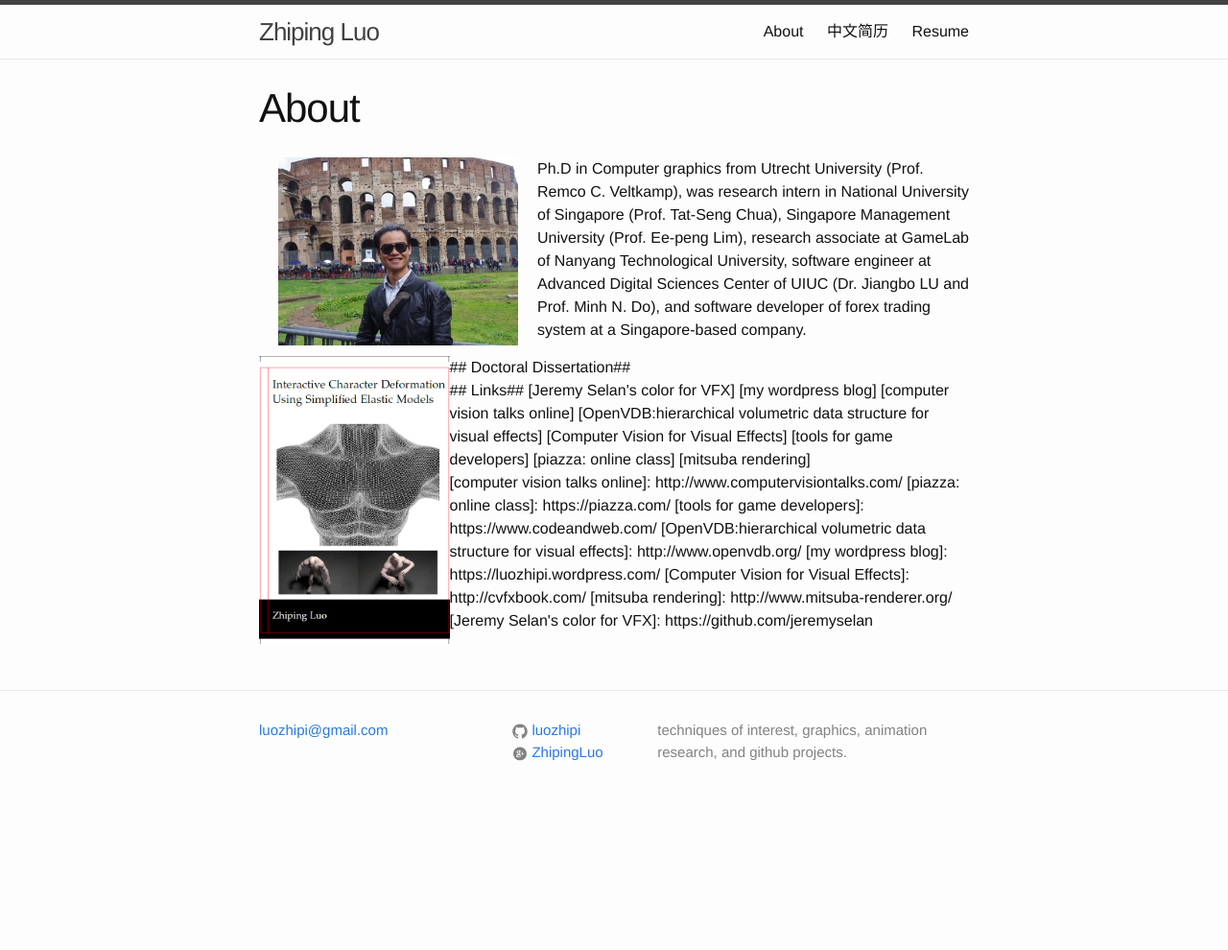
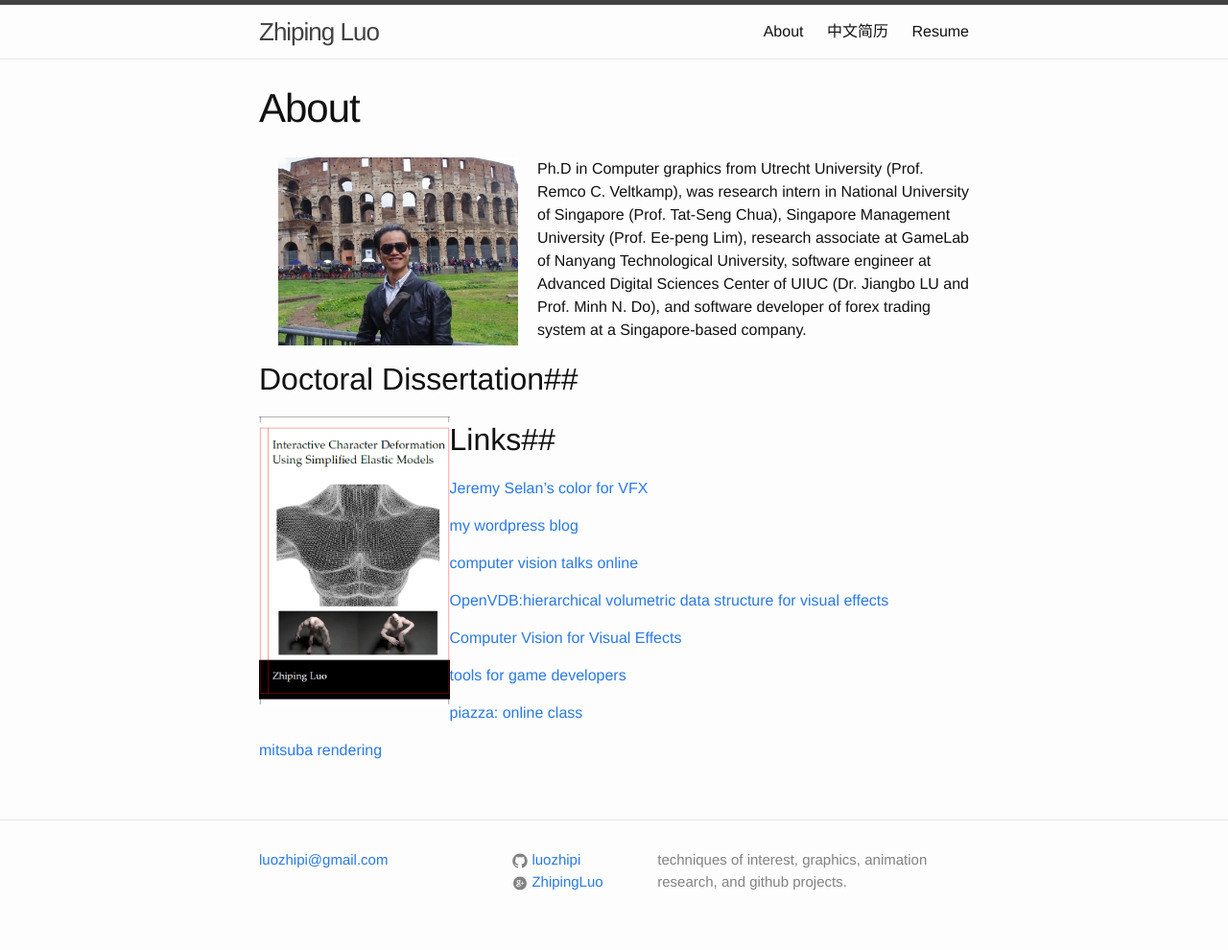
Before and after one commit to luozhipi/luozhipi.github.io, a Jekyll site: the page built from about.md, in a window 1280 px wide. Shown: the whole page at 96% size. Built offline with Jekyll 4.4.1, drawn with Linux system fonts in a browser that asks for light colours; before the commit the page ends 900 px from its top, so only the background shows below that.

Commit message:
Update about.md

```diff
--- a/about.md
+++ b/about.md
@@ -7,12 +7,10 @@ permalink: /about/
 <img src="http://luozhipi.github.io/photo02.jpg" alt="me" title="" align="left" hspace="20" width = "250">
 Ph.D in Computer graphics from Utrecht University (Prof. Remco C. Veltkamp), was research intern in National University of Singapore (Prof. Tat-Seng Chua), Singapore Management University (Prof. Ee-peng Lim), research associate at GameLab of Nanyang Technological University, software engineer at Advanced Digital Sciences Center of UIUC (Dr. Jiangbo LU and Prof. Minh N. Do), and software developer of forex trading system at a Singapore-based company.
 </p>
-<p>
-<div>
+
 ##Doctoral Dissertation##
 <img src="http://luozhipi.github.io/papers/thesis_cover.png" alt="PhD thesis" title="doctoral dissertation" align="left" height="300">
-</div>
-<div>
+
 ##Links##
 [Jeremy Selan's color for VFX]
 
@@ -29,7 +27,6 @@ Ph.D in Computer graphics from Utrecht University (Prof. Remco C. Veltkamp), was
 [piazza: online class]
 
 [mitsuba rendering]
-</div>
 
 [computer vision talks online]: http://www.computervisiontalks.com/
 [piazza: online class]: https://piazza.com/
```
